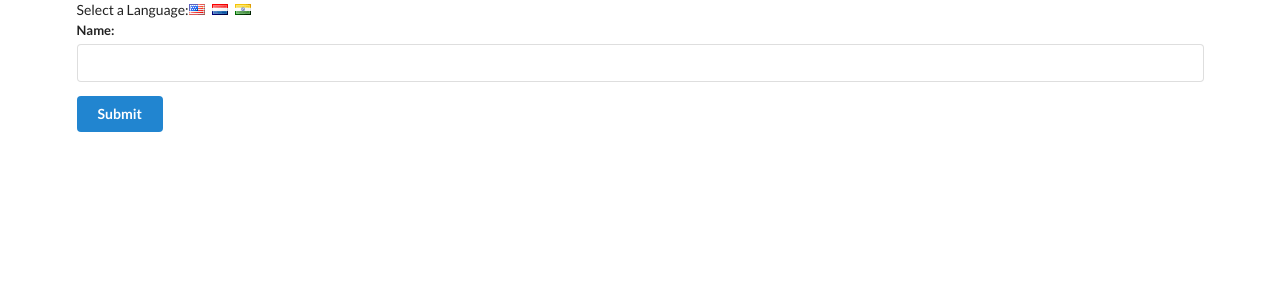
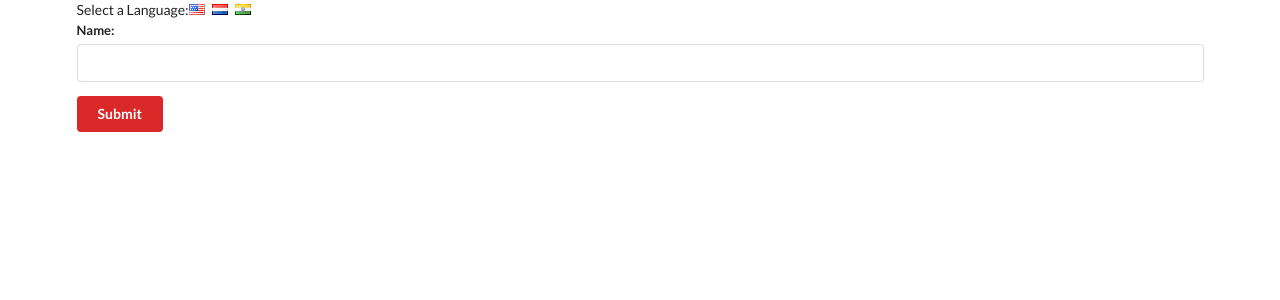
Before and after one commit to amitkr7/context-based-translation-app, a React (Create React App) app: page / in a window 1280 px wide. Shown: the top 300 px of the page. Built offline with nearby package versions, Linux system fonts and the light colour scheme.

Commit message:
pulling data from multiple contexts

```diff
--- a/src/components/App.js
+++ b/src/components/App.js
@@ -1,6 +1,7 @@
 import React from 'react';
 import UserCreate from './UserCreate';
 import LanguageContext from '../contexts/LanguageContext';
+import ColorContext from '../contexts/ColorContext';
 
 class App extends React.Component {
   state = { language: 'english' };
@@ -27,9 +28,11 @@
             onClick={() => this.onLanguageChange('hindi')}
           />
         </div>
-        <LanguageContext.Provider value={this.state.language}>
-          <UserCreate />
-        </LanguageContext.Provider>
+        <ColorContext.Provider value='red'>
+          <LanguageContext.Provider value={this.state.language}>
+            <UserCreate />
+          </LanguageContext.Provider>
+        </ColorContext.Provider>
       </div>
     );
   }
--- a/src/components/Button.js
+++ b/src/components/Button.js
@@ -1,8 +1,9 @@
 import React from 'react';
 import LanguageContext from '../contexts/LanguageContext';
+import ColorContext from '../contexts/ColorContext';
 
 class Button extends React.Component {
-  renderButton(text) {
+  renderSubmit(text) {
     switch (text) {
       case 'english':
         text = 'Submit';
@@ -18,13 +19,22 @@
     }
     return text;
   }
+
+  renderButton(color) {
+    return (
+      <button className={`ui ${color} button`}>
+        <LanguageContext.Consumer>
+          {(text) => this.renderSubmit(text)}
+        </LanguageContext.Consumer>
+      </button>
+    );
+  }
+
   render() {
     return (
-      <button className='ui primary button'>
-        <LanguageContext.Consumer>
-          {(text) => this.renderButton(text)}
-        </LanguageContext.Consumer>
-      </button>
+      <ColorContext.Consumer>
+        {(color) => this.renderButton(color)}
+      </ColorContext.Consumer>
     );
   }
 }
--- /dev/null
+++ b/src/contexts/ColorContext.js
@@ -0,0 +1,3 @@
+import React from 'react';
+
+export default React.createContext();
```
